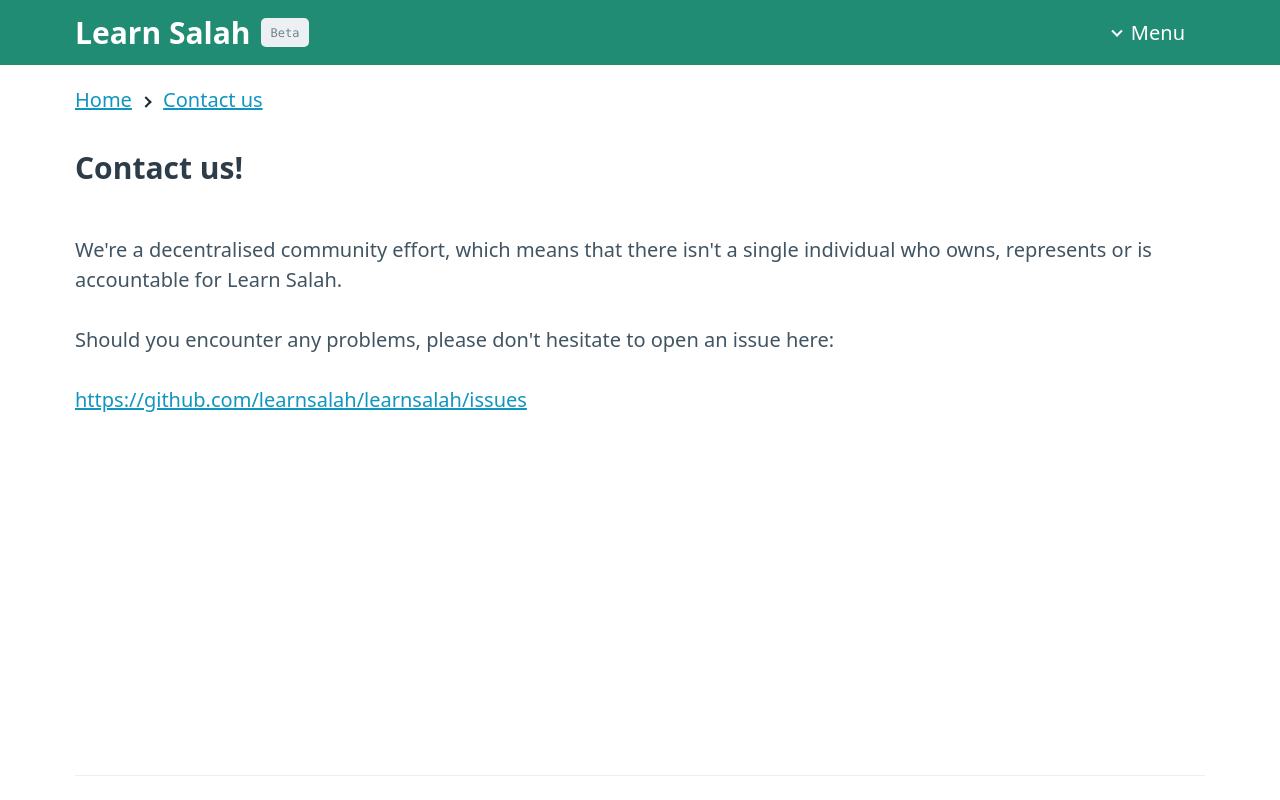
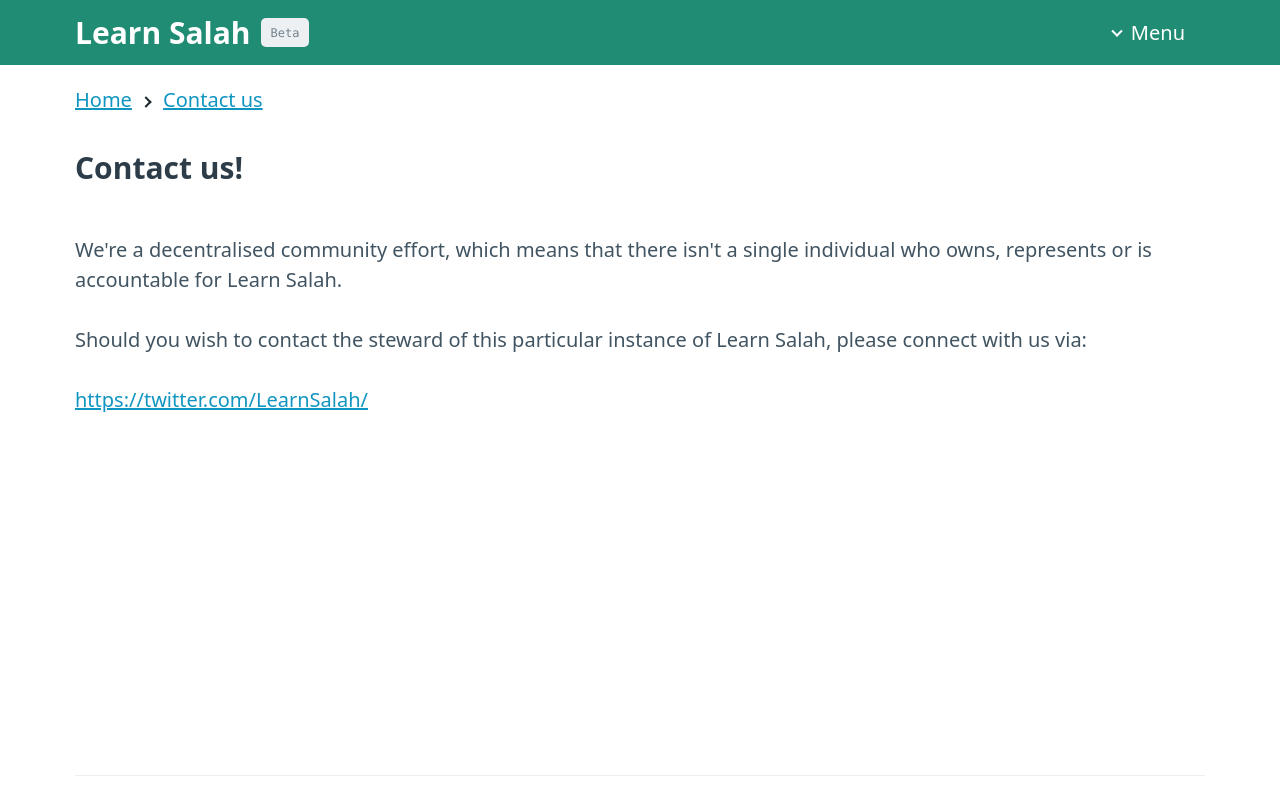
Before and after one commit to learnsalah/learnsalah, a SvelteKit app: page /contact in a window 1280 px wide. Shown: the top 800 px of the page. Built offline with nearby package versions, Linux system fonts and the light colour scheme.

Commit message:
amendments

```diff
--- a/src/routes/contact/+page.svelte
+++ b/src/routes/contact/+page.svelte
@@ -25,14 +25,13 @@
             </p>
 
             <p>
-                Should you encounter any problems, please don't
-                hesitate to open an issue here:
+                Should you wish to contact the steward of this particular instance of Learn Salah, please connect with us via:
             </p>
 
             <a
-            href="https://github.com/learnsalah/learnsalah/issues"
+            href="https://twitter.com/LearnSalah/"
             target="_blank">
-                https://github.com/learnsalah/learnsalah/issues
+                https://twitter.com/LearnSalah/
             </a>
         </section>
 
```
